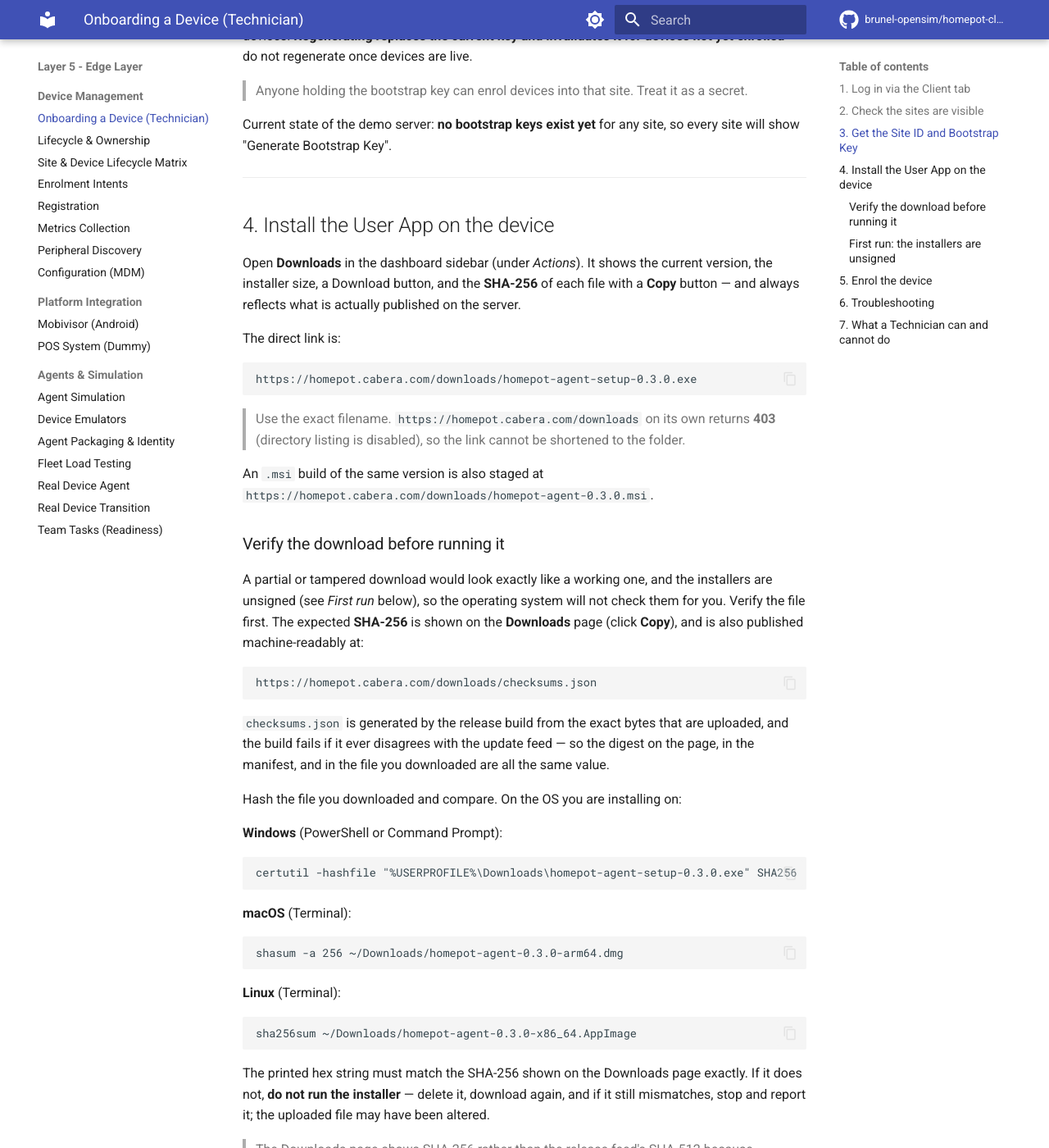
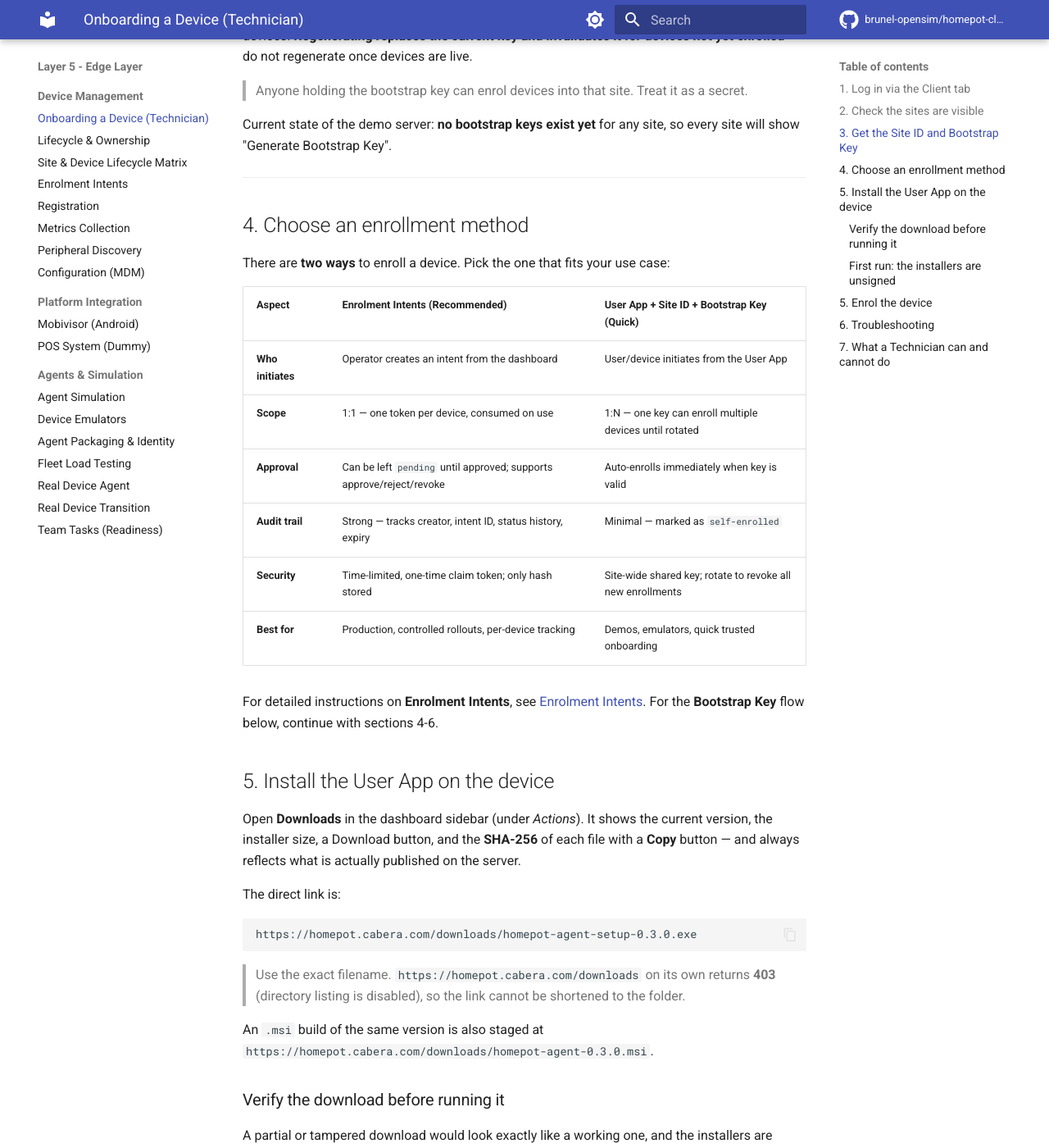
Before and after one commit to brunel-opensim/homepot-client, an MkDocs documentation site: the page built from docs/device-onboarding-technician.md, in a window 1280 px wide and 1400 px high, scrolled down 1816 px. Shown: the whole window at 82% size. Built offline with MkDocs 1.6.1 and Material for MkDocs 9.7.7, drawn with Linux system fonts in a browser that asks for light colours; comment, search, counter and statistics services are not loaded; the version menu is left out.

Commit message:
docs: clarify enrollment flows (intents vs bootstrap key)
- Add comparison table to device-onboarding-technician.md explaining when to use Enrolment Intents vs User App + Site ID + Bootstrap Key
- Add "When to use this vs Bootstrap Key" section to enrolment-intents.md
- Update docs/index.md with links to enrollment-related docs

Both flows are already implemented; this aligns documentation with the codebase.

```diff
--- a/docs/device-onboarding-technician.md
+++ b/docs/device-onboarding-technician.md
@@ -78,7 +78,22 @@ so every site will show "Generate Bootstrap Key".
 
 ---
 
-## 4. Install the User App on the device
+## 4. Choose an enrollment method
+
+There are **two ways** to enroll a device. Pick the one that fits your use case:
+
+| Aspect | **Enrolment Intents** (Recommended) | **User App + Site ID + Bootstrap Key** (Quick) |
+| --- | --- | --- |
+| **Who initiates** | Operator creates an intent from the dashboard | User/device initiates from the User App |
+| **Scope** | 1:1 — one token per device, consumed on use | 1:N — one key can enroll multiple devices until rotated |
+| **Approval** | Can be left `pending` until approved; supports approve/reject/revoke | Auto-enrolls immediately when key is valid |
+| **Audit trail** | Strong — tracks creator, intent ID, status history, expiry | Minimal — marked as `self-enrolled` |
+| **Security** | Time-limited, one-time claim token; only hash stored | Site-wide shared key; rotate to revoke all new enrollments |
+| **Best for** | Production, controlled rollouts, per-device tracking | Demos, emulators, quick trusted onboarding |
+
+For detailed instructions on **Enrolment Intents**, see [Enrolment Intents](enrolment-intents.md). For the **Bootstrap Key** flow below, continue with sections 4-6.
+
+## 5. Install the User App on the device
 
 Open **Downloads** in the dashboard sidebar (under *Actions*). It shows the
 current version, the installer size, a Download button, and the **SHA-256** of
```
Also changed, not shown: docs/enrolment-intents.md (+11 -0 lines), docs/index.md (+5 -0 lines).
